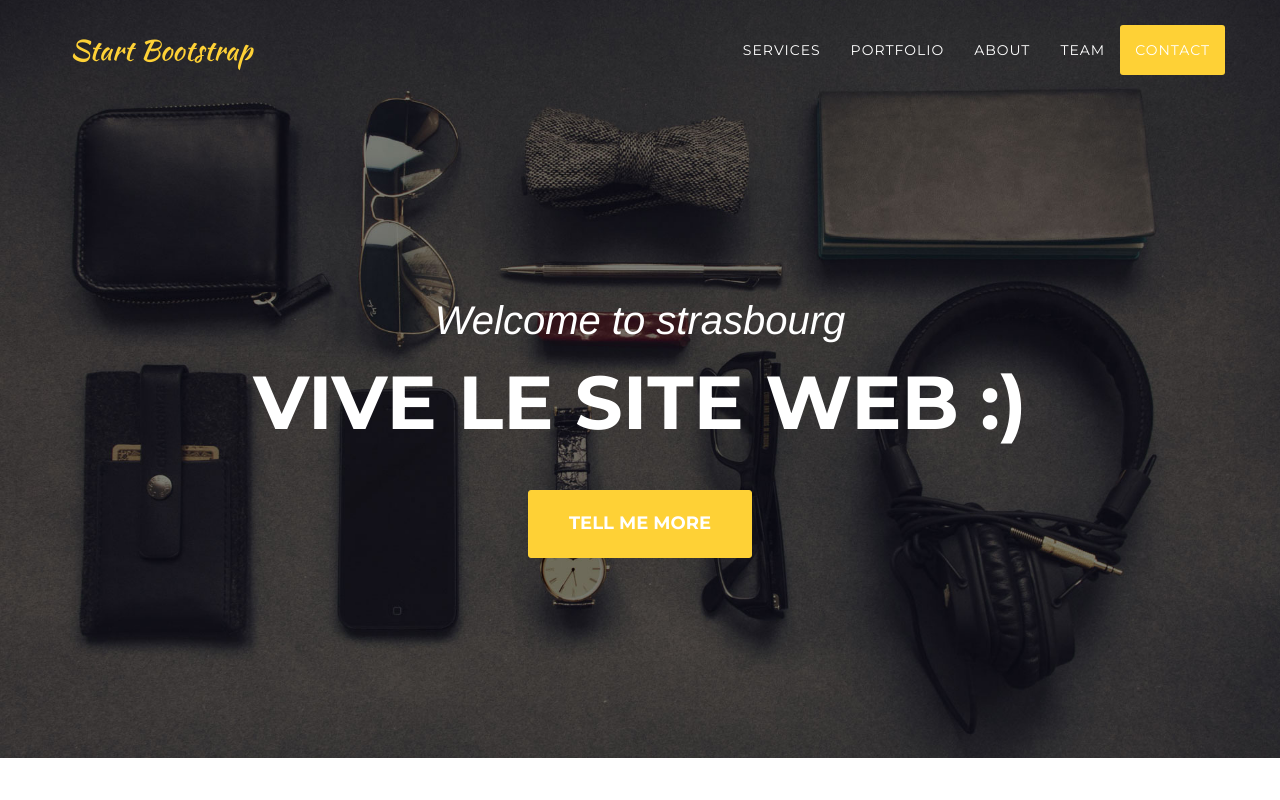
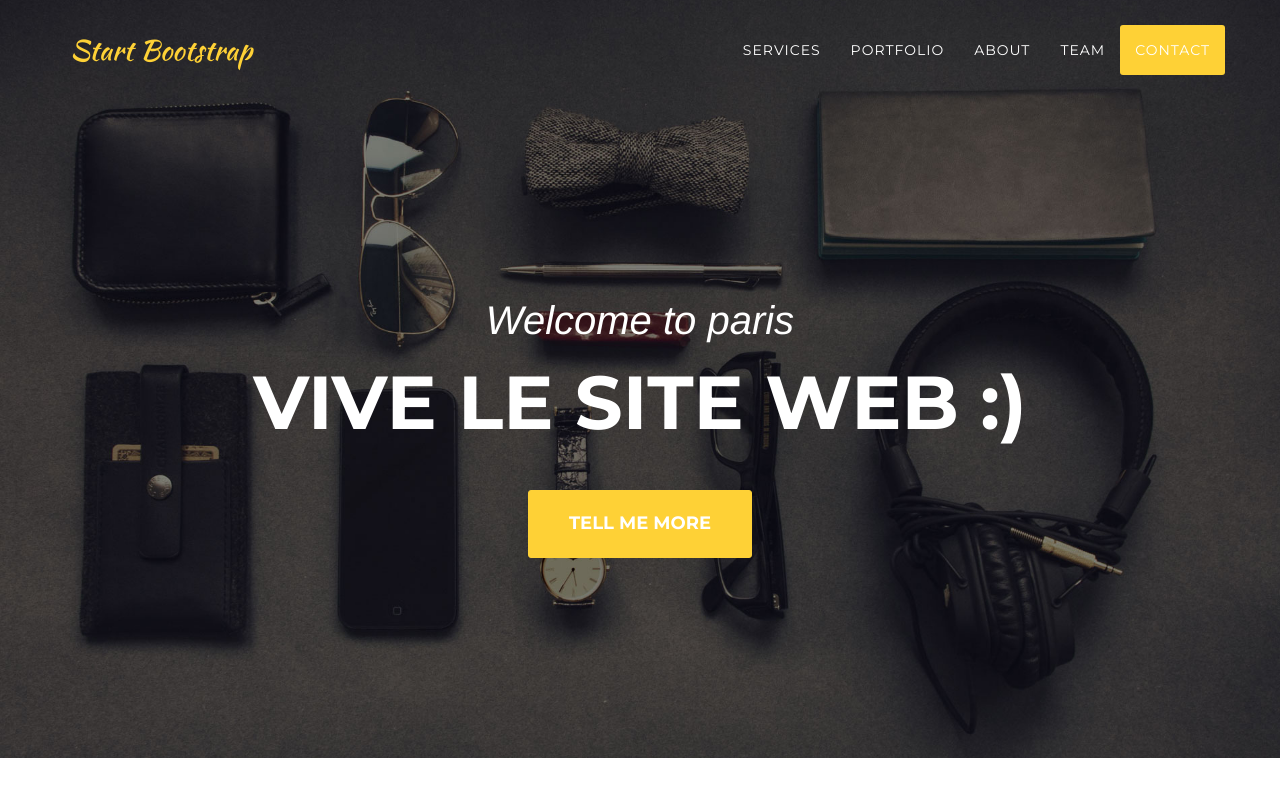
Before and after one commit to thonyjack/revshare, a website: page index.html in a window 1280 px wide. Shown: the top 800 px of the page. Drawn offline with nearby package versions, Linux system fonts and the light colour scheme; a web font is replaced by a local one.

Commit message:
ihihihih

```diff
--- a/index.html
+++ b/index.html
@@ -78,7 +78,7 @@
     <header>
         <div class="container">
             <div class="intro-text">
-                <div class="intro-lead-in">Welcome to strasbourg </div>
+                <div class="intro-lead-in">Welcome to paris </div>
                 <div class="intro-heading">Vive le site web :)</div>
                 <a href="#services" class="page-scroll btn btn-xl">Tell Me More</a>
             </div>
```
